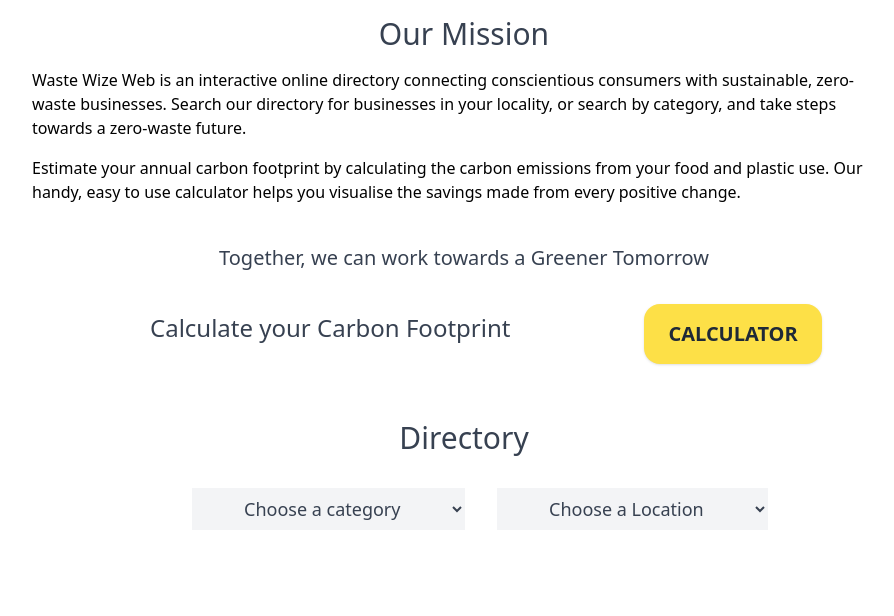
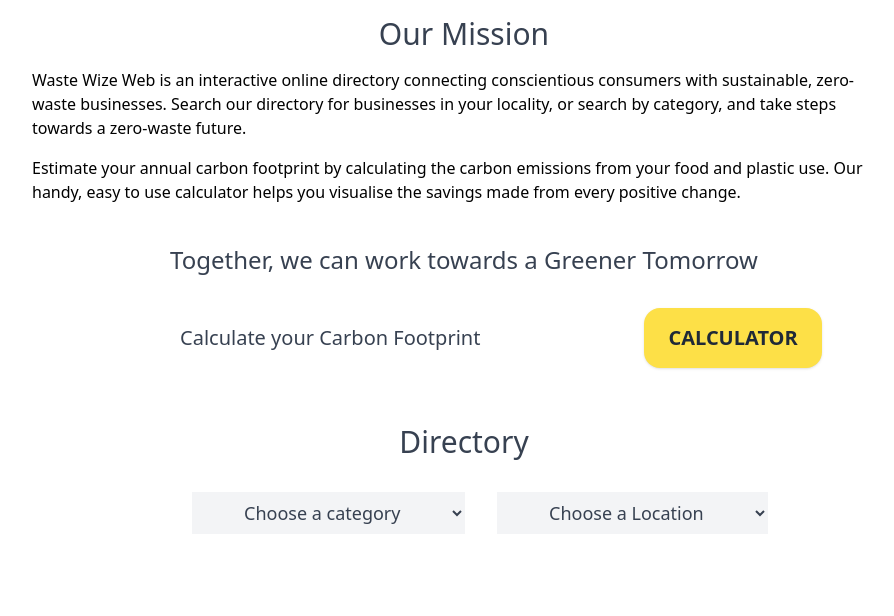
Before and after one commit to MoniMurray/september_hackathon_team7, a Django app: page / in a window 1280 px wide. Shown: the part 796-1412 px from the top of the page, without its empty margins (176-1070 px from the left). Run offline with Django 3.2, Linux system fonts and the light colour scheme; style sheets or scripts are compiled from the project's sources; some libraries are stand-ins or nearby versions.

Commit message:
calculator text size change

```diff
--- a/templates/home.html
+++ b/templates/home.html
@@ -48,14 +48,14 @@
     helps you visualise the savings made from every positive change.<br>
 
   </p>
-  <p class="px-4 py-6 text-xl text-gray-700">
+  <p class="px-4 py-6 text-2xl text-gray-700">
     Together, we can work towards a Greener Tomorrow
   </p>
 </div>
 
 <!--Carbon footprint calculator-->
 <div class="m-auto flex max-w-4xl flex flex-row flex-wrap justify-evenly">
-  <h2 class="px-6 py-4 basis-1/2 text-center text-2xl text-gray-700">Calculate your Carbon Footprint</h2>
+  <h2 class="px-6 py-6 basis-1/2 text-center text-xl text-gray-700">Calculate your Carbon Footprint</h2>
   <a href="{% url 'calculator' %}">
     <button class="my-2 block rounded-2xl bg-yellow-300 basis-1/2 px-6 py-4 text-center text-xl font-bold uppercase text-gray-800 shadow hover:bg-yellow-500 focus:bg-yellow-600">
     Calculator
```
